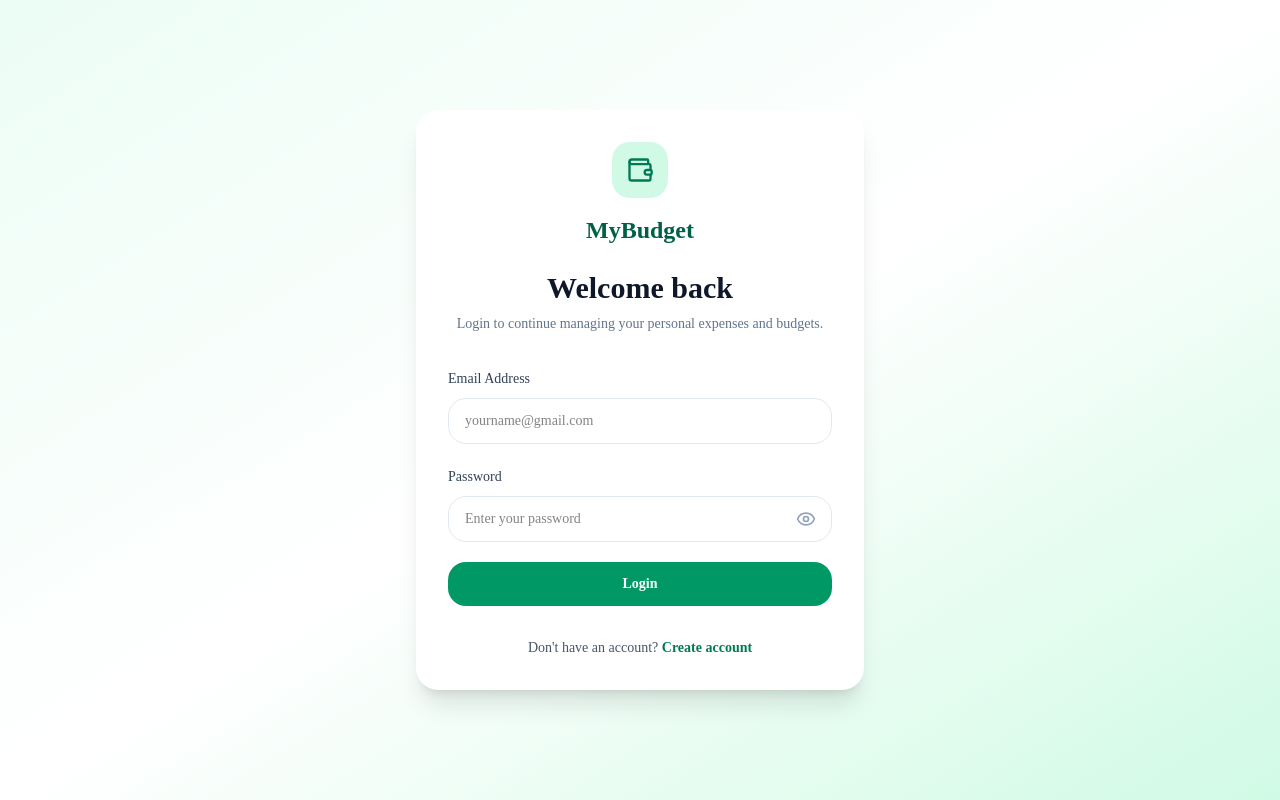
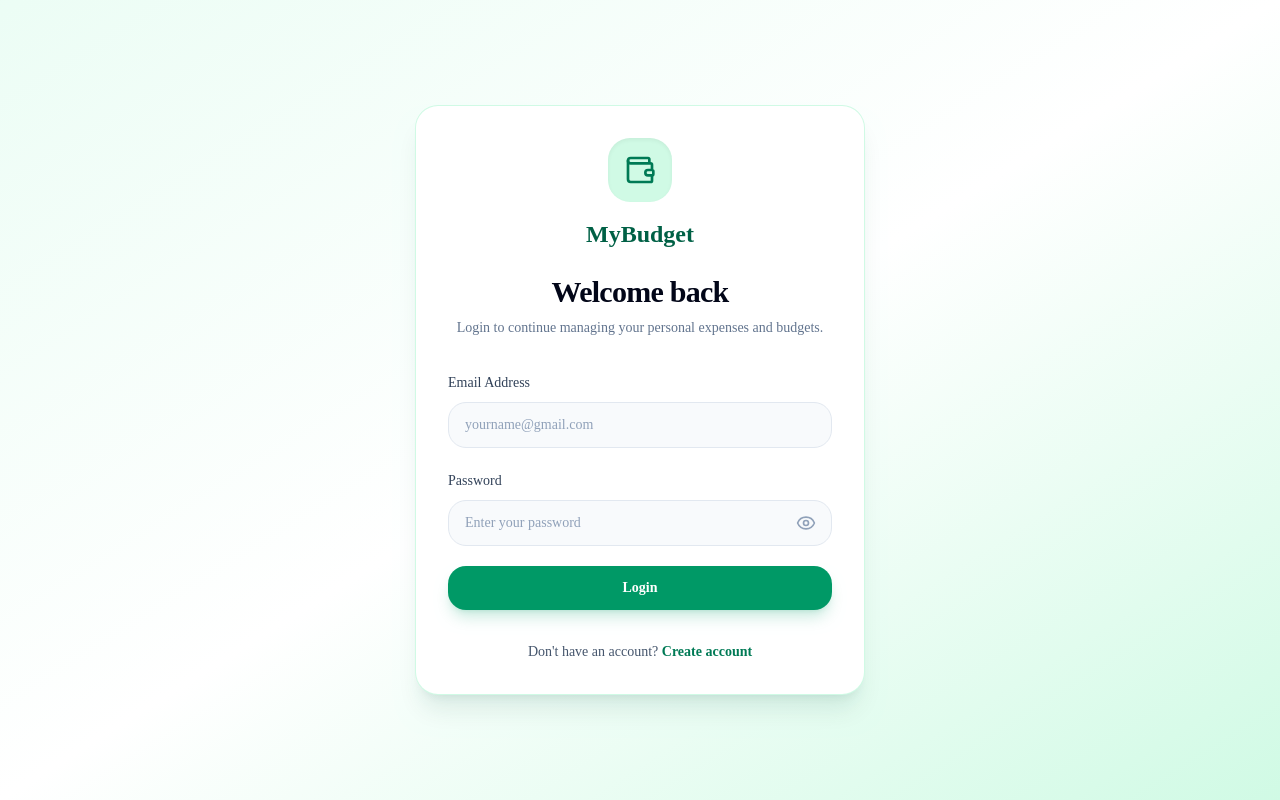
Before and after one commit to buildwithjaym/my-budget-tracker, a Next.js app: page /login in a window 1280 px wide. Built offline with nearby package versions, Linux system fonts and the light colour scheme; no server answers.

Commit message:
Improve login flow and auth redirect

```diff
--- a/app/login/page.tsx
+++ b/app/login/page.tsx
@@ -2,8 +2,7 @@
 
 import { useState } from "react";
 import Link from "next/link";
-import { useRouter } from "next/navigation";
-import { Eye, EyeOff, Wallet } from "lucide-react";
+import { Eye, EyeOff, Loader2, Wallet } from "lucide-react";
 import { toast } from "sonner";
 import { supabase } from "@/lib/supabase/client";
 
@@ -12,8 +11,6 @@ function isValidGmail(email: string) {
 }
 
 export default function LoginPage() {
-  const router = useRouter();
-
   const [email, setEmail] = useState("");
   const [password, setPassword] = useState("");
   const [showPassword, setShowPassword] = useState(false);
@@ -23,57 +20,75 @@ export default function LoginPage() {
 
   async function handleLogin(e: React.FormEvent<HTMLFormElement>) {
     e.preventDefault();
+
+    if (loading) return;
+
     setMessage("");
 
     const cleanEmail = email.trim().toLowerCase();
+    const cleanPassword = password.trim();
 
     if (!isValidGmail(cleanEmail)) {
-      setMessage("Please enter a valid Gmail address ending with @gmail.com.");
+      const errorMessage = "Please enter a valid Gmail address ending with @gmail.com.";
+      setMessage(errorMessage);
+      toast.error("Invalid email", {
+        description: errorMessage,
+      });
       return;
     }
 
-    if (!password) {
-      setMessage("Password is required.");
+    if (!cleanPassword) {
+      const errorMessage = "Password is required.";
+      setMessage(errorMessage);
+      toast.error("Missing password", {
+        description: errorMessage,
+      });
       return;
     }
 
     setLoading(true);
 
-    const { error } = await supabase.auth.signInWithPassword({
-      email: cleanEmail,
-      password,
+    const loadingToast = toast.loading("Logging in...", {
+      description: "Checking your account credentials.",
     });
 
-    if (error) {
+    const { data, error } = await supabase.auth.signInWithPassword({
+      email: cleanEmail,
+      password: cleanPassword,
+    });
+
+    if (error || !data.session) {
+      toast.dismiss(loadingToast);
+
       setMessage("Invalid email or password.");
       toast.error("Login failed", {
         description: "Please check your email and password.",
       });
+
       setLoading(false);
       return;
     }
+
+    toast.dismiss(loadingToast);
 
     toast.success("Login successful", {
       description: "Redirecting to your dashboard...",
     });
 
-    setTimeout(() => {
-      router.push("/dashboard");
-      router.refresh();
-    }, 700);
+    window.location.href = "/dashboard";
   }
 
   return (
     <main className="flex min-h-screen items-center justify-center bg-gradient-to-br from-emerald-50 via-white to-emerald-100 px-4 py-8">
-      <div className="w-full max-w-md rounded-3xl bg-white p-6 shadow-xl sm:p-8">
+      <div className="w-full max-w-md rounded-3xl bg-white p-6 shadow-xl shadow-emerald-900/10 ring-1 ring-emerald-100 sm:p-8">
         <div className="mb-8 text-center">
-          <div className="mx-auto mb-4 flex h-14 w-14 items-center justify-center rounded-2xl bg-emerald-100 text-emerald-700">
-            <Wallet className="h-7 w-7" />
+          <div className="mx-auto mb-4 flex h-16 w-16 items-center justify-center rounded-3xl bg-emerald-100 text-emerald-700 shadow-inner">
+            <Wallet className="h-8 w-8" />
           </div>
 
           <h1 className="text-2xl font-bold text-emerald-800">MyBudget</h1>
 
-          <h2 className="mt-6 text-3xl font-bold text-slate-900">
+          <h2 className="mt-6 text-3xl font-bold tracking-tight text-slate-950">
             Welcome back
           </h2>
 
@@ -84,44 +99,58 @@ export default function LoginPage() {
 
         <form onSubmit={handleLogin} className="space-y-5">
           <div>
-            <label className="text-sm font-medium text-slate-700">
+            <label
+              htmlFor="email"
+              className="text-sm font-medium text-slate-700"
+            >
               Email Address
             </label>
+
             <input
+              id="email"
               type="email"
               value={email}
               onChange={(e) => {
                 setEmail(e.target.value);
                 setMessage("");
               }}
+              disabled={loading}
               required
+              autoComplete="email"
               placeholder="yourname@gmail.com"
-              className="mt-2 w-full rounded-2xl border border-slate-200 px-4 py-3 text-sm outline-none transition focus:border-emerald-600 focus:ring-4 focus:ring-emerald-100"
+              className="mt-2 w-full rounded-2xl border border-slate-200 bg-slate-50 px-4 py-3 text-sm text-slate-900 outline-none transition placeholder:text-slate-400 focus:border-emerald-600 focus:bg-white focus:ring-4 focus:ring-emerald-100 disabled:cursor-not-allowed disabled:opacity-70"
             />
           </div>
 
           <div>
-            <label className="text-sm font-medium text-slate-700">
+            <label
+              htmlFor="password"
+              className="text-sm font-medium text-slate-700"
+            >
               Password
             </label>
 
             <div className="relative mt-2">
               <input
+                id="password"
                 type={showPassword ? "text" : "password"}
                 value={password}
                 onChange={(e) => {
                   setPassword(e.target.value);
                   setMessage("");
                 }}
+                disabled={loading}
                 required
+                autoComplete="current-password"
                 placeholder="Enter your password"
-                className="w-full rounded-2xl border border-slate-200 px-4 py-3 pr-12 text-sm outline-none transition focus:border-emerald-600 focus:ring-4 focus:ring-emerald-100"
+                className="w-full rounded-2xl border border-slate-200 bg-slate-50 px-4 py-3 pr-12 text-sm text-slate-900 outline-none transition placeholder:text-slate-400 focus:border-emerald-600 focus:bg-white focus:ring-4 focus:ring-emerald-100 disabled:cursor-not-allowed disabled:opacity-70"
               />
 
               <button
                 type="button"
                 onClick={() => setShowPassword((value) => !value)}
-                className="absolute right-4 top-1/2 -translate-y-1/2 text-slate-400 transition hover:text-emerald-700"
+                disabled={loading}
+                className="absolute right-4 top-1/2 -translate-y-1/2 text-slate-400 transition hover:text-emerald-700 disabled:cursor-not-allowed"
                 aria-label={showPassword ? "Hide password" : "Show password"}
               >
                 {showPassword ? (
@@ -134,7 +163,7 @@ export default function LoginPage() {
           </div>
 
           {message && (
-            <div className="rounded-2xl bg-red-50 px-4 py-3 text-sm text-red-700">
+            <div className="rounded-2xl border border-red-200 bg-red-50 px-4 py-3 text-sm text-red-700">
               {message}
             </div>
           )}
@@ -142,15 +171,19 @@ export default function LoginPage() {
           <button
             type="submit"
             disabled={loading}
-            className="w-full rounded-2xl bg-emerald-600 px-4 py-3 text-sm font-semibold text-white transition hover:bg-emerald-700 disabled:cursor-not-allowed disabled:opacity-60"
+            className="inline-flex w-full items-center justify-center gap-2 rounded-2xl bg-emerald-600 px-4 py-3 text-sm font-semibold text-white shadow-lg shadow-emerald-600/20 transition hover:bg-emerald-700 disabled:cursor-not-allowed disabled:opacity-60"
           >
+            {loading && <Loader2 className="h-4 w-4 animate-spin" />}
             {loading ? "Logging in..." : "Login"}
           </button>
         </form>
 
         <p className="mt-8 text-center text-sm text-slate-600">
           Don&apos;t have an account?{" "}
-          <Link href="/register" className="font-semibold text-emerald-700">
+          <Link
+            href="/register"
+            className="font-semibold text-emerald-700 hover:text-emerald-800"
+          >
             Create account
           </Link>
         </p>
```
